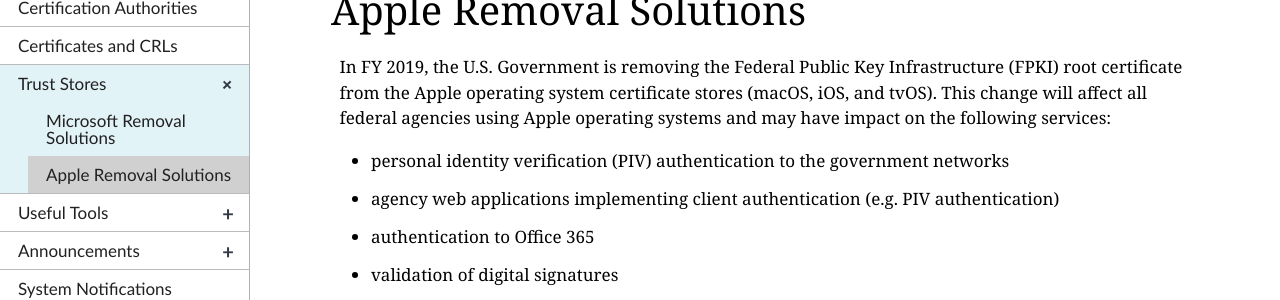
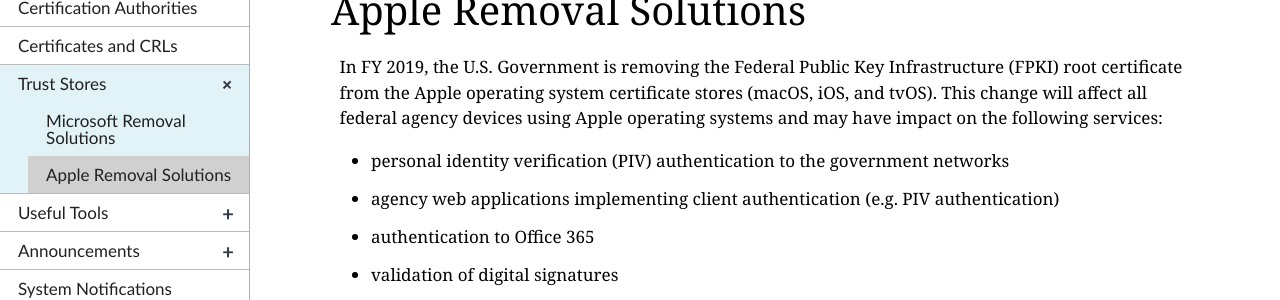
Before and after one commit to GSA/fpki-guides, a Jekyll site: the page built from _trust-stores/02_appl_removal_solutions.md, in a window 1280 px wide and 900 px high. Shown: the part 209-509 px from the top of the window. Built offline with Jekyll 4.4.1, drawn with Linux system fonts in a browser that asks for light colours; nearby versions of some CDN libraries; library files that are not in the unit come from our copies.

Commit message:
Update 02_appl_removal_solutions.md

```diff
--- a/_trust-stores/02_appl_removal_solutions.md
+++ b/_trust-stores/02_appl_removal_solutions.md
@@ -5,7 +5,7 @@ title: Apple Removal Solutions
 collection: trust-stores
 permalink: trust-stores/apple-removal-solutions/
 ---
-In FY 2019, the U.S. Government is removing the Federal Public Key Infrastructure (FPKI) root certificate from the Apple operating system certificate stores (macOS, iOS, and tvOS). This change will affect all federal agencies using Apple operating systems and may have impact on the following services:
+In FY 2019, the U.S. Government is removing the Federal Public Key Infrastructure (FPKI) root certificate from the Apple operating system certificate stores (macOS, iOS, and tvOS). This change will affect all federal agency devices using Apple operating systems and may have impact on the following services:
 - personal identity verification (PIV) authentication to the government networks
 - agency web applications implementing client authentication (e.g. PIV authentication)
 - authentication to Office 365
```
